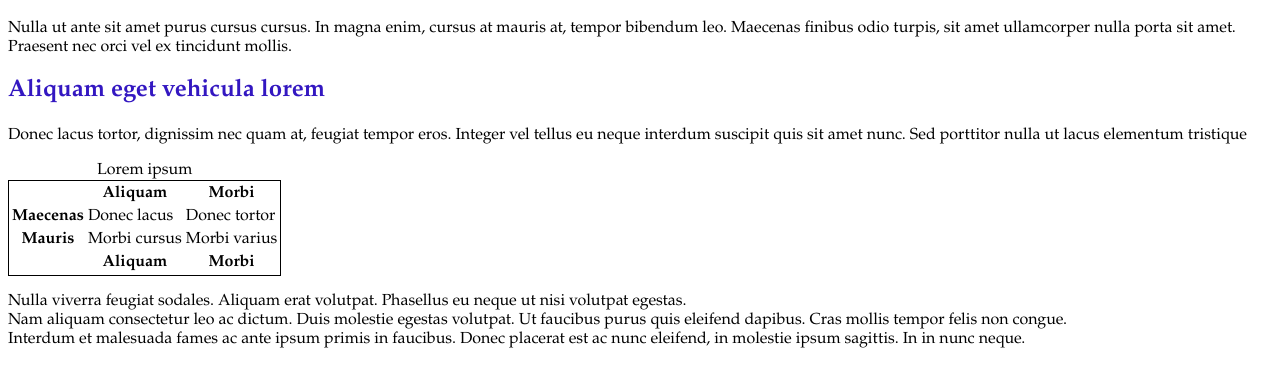
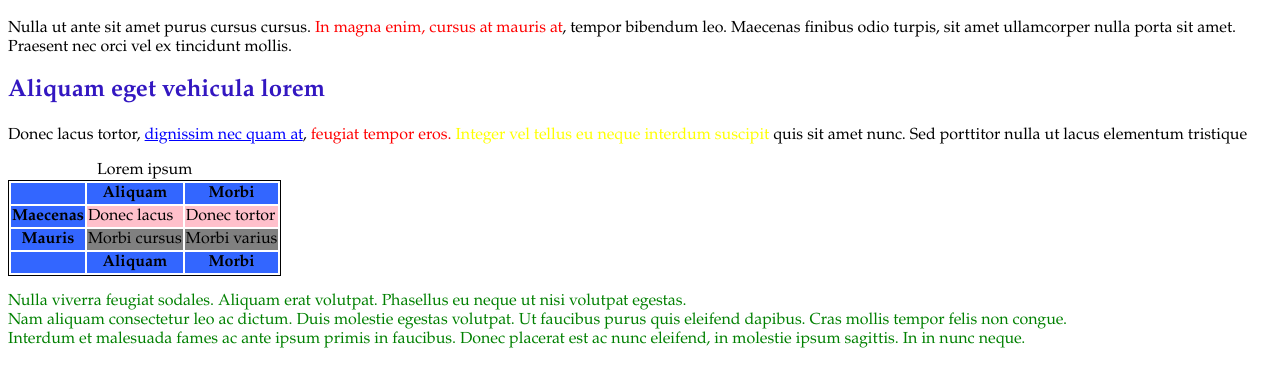
Before and after one commit to Maggie29/jugando-selectores, a plain HTML site: page index.html in a window 1280 px wide. Shown: the part 62-448 px from the top of the page. Drawn offline with Linux system fonts and the light colour scheme.

Commit message:
actualizacion css

```diff
--- a/assets/css/main.css
+++ b/assets/css/main.css
@@ -9,4 +9,32 @@ body{
 }
 table{
   border: 1px solid black;
+
 }
+table th {
+  background-color: #3366FF	;
+ }
+
+table tr:nth-child(odd) {
+  background-color: grey;
+}
+table tr:nth-child(even) {
+  background-color: pink;
+}
+
+
+#rojo{
+  color: red;
+
+}
+#azul{
+  color: blue;
+  text-decoration: underline;
+}
+
+#amarillo{
+  color: yellow;
+}
+#verde{
+  color: green;
+}
--- a/index.html
+++ b/index.html
@@ -7,9 +7,9 @@
   </head>
   <body>
     <h1>Lorem ipsum dolor sit amet</h1>
-    <p>Nulla ut ante sit amet purus cursus cursus. In magna enim, cursus at mauris at, tempor bibendum leo. Maecenas finibus odio turpis, sit amet ullamcorper nulla porta sit amet. Praesent nec orci vel ex tincidunt mollis.</p>
+    <p>Nulla ut ante sit amet purus cursus cursus. <span id="rojo">In magna enim, cursus at mauris at</span>, tempor bibendum leo. Maecenas finibus odio turpis, sit amet ullamcorper nulla porta sit amet. Praesent nec orci vel ex tincidunt mollis.</p>
     <h2>Aliquam eget vehicula lorem</h2>
-    <p>Donec lacus tortor, dignissim nec quam at, feugiat tempor eros. Integer vel tellus eu neque interdum suscipit quis sit amet nunc. Sed porttitor nulla ut lacus elementum tristique</p>
+    <p>Donec lacus tortor, <span id="azul">dignissim nec quam at</span>, <span id="rojo">feugiat tempor eros.</span> <span id="amarillo">Integer vel tellus eu neque interdum suscipit</span> quis sit amet nunc. Sed porttitor nulla ut lacus elementum tristique</p>
     <table>
       <caption>Lorem ipsum</caption>
       <tr>
@@ -33,7 +33,7 @@
         <th>Morbi </th>
       </tr>
     </table>
-    <p>Nulla viverra feugiat sodales. Aliquam erat volutpat. Phasellus eu neque ut nisi volutpat egestas.<br>
+    <p id="verde">Nulla viverra feugiat sodales. Aliquam erat volutpat. Phasellus eu neque ut nisi volutpat egestas.<br>
      Nam aliquam consectetur leo ac dictum. Duis molestie egestas volutpat. Ut faucibus purus quis eleifend dapibus. Cras mollis tempor felis non congue.<br>
      Interdum et malesuada fames ac ante ipsum primis in faucibus. Donec placerat est ac nunc eleifend, in molestie ipsum sagittis. In in nunc neque.</p>
   </body>
```
